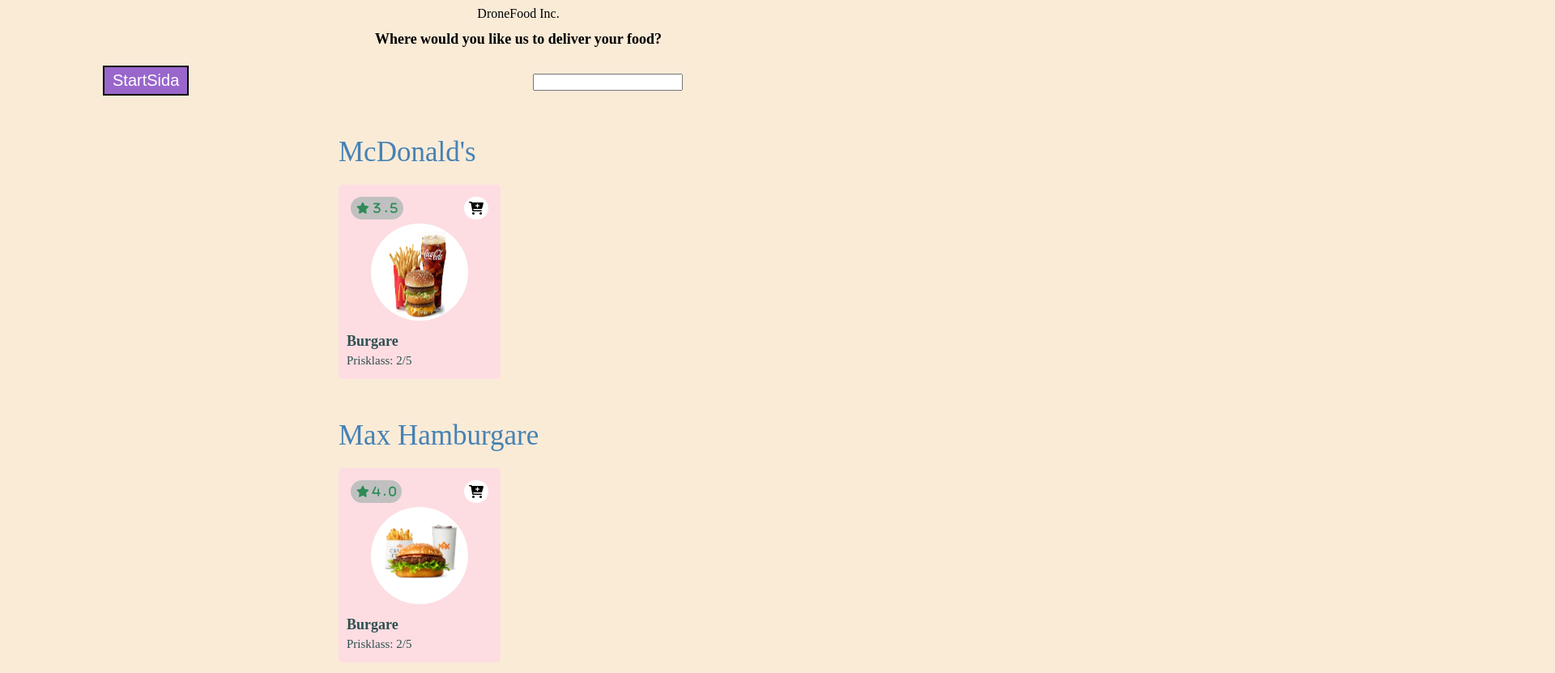
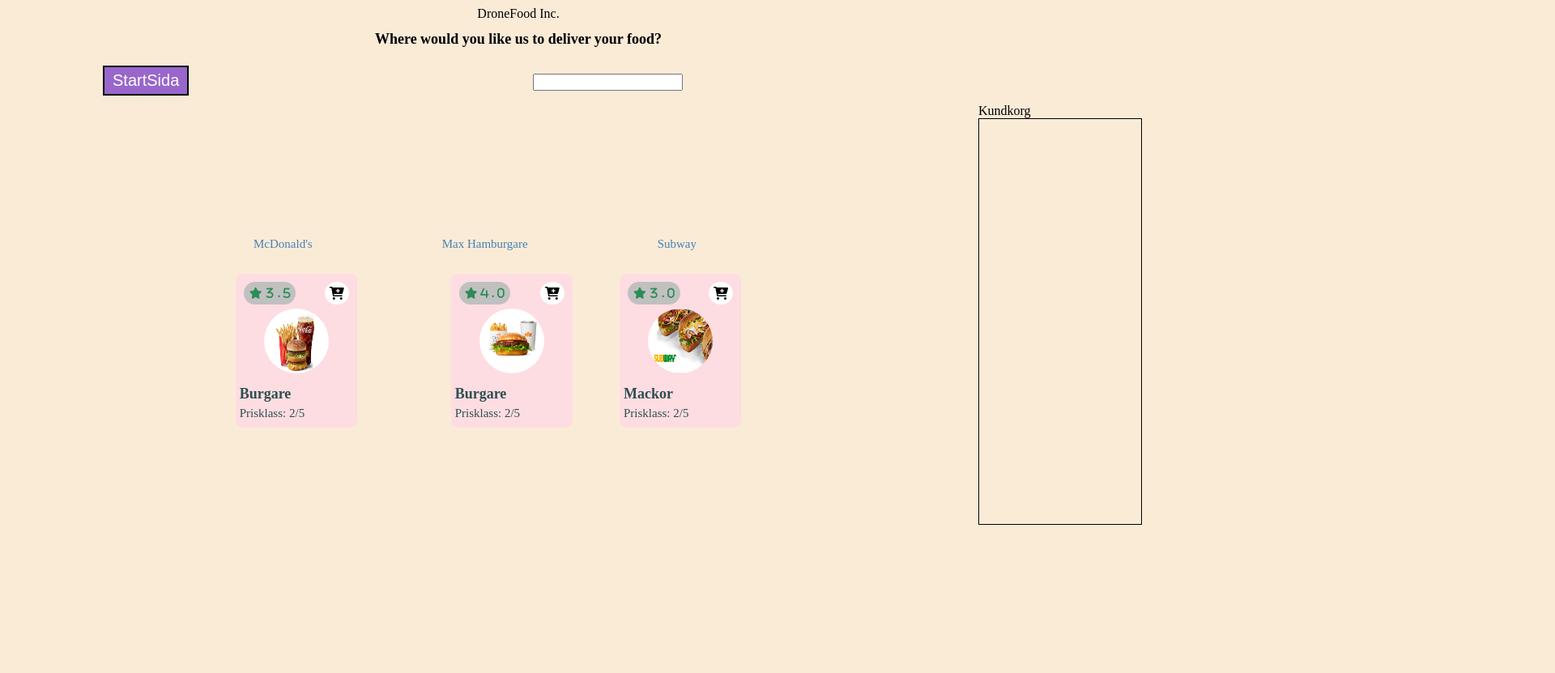
Before and after one commit to RossiAV/Digitalisering-Hemsida, a plain HTML site: page index.html in a window 1280 px wide. Shown: the top 831 px of the page at 81% size, 1920 px wide, since content can reach past the window. Drawn offline with Linux system fonts and the light colour scheme.

Commit message:
Diverse fix på förstasidan

```diff
--- a/index.html
+++ b/index.html
@@ -32,9 +32,11 @@
       </a>
 
 
-	  <script src="index.js"></script>
+
     </body>
   </head>
+  <div id="Kundkorg">Kundkorg</div>
+  <div id="box" style="width:200px;height:500px;border:1px solid #000;"></div>
     <div id="mat">
       <div id="McDonald">
         <p id="category-name">McDonald's</p>
@@ -43,7 +45,7 @@
               <i class="fa-solid fa-star" id="rating"> 3 . 5</i>
               <i class="fa-solid fa-cart-plus"></i>
           </div>
-          <img src="Images/McDonalds.jpeg" alt="">
+          <img id="donk" src="Images/McDonalds.jpeg" onclick=test()>
           <p id="item-name">Burgare</p>
           <p id="item-price">Prisklass: 2/5</p>
         </div>
@@ -57,7 +59,7 @@
             <i class="fa-solid fa-star" id="rating"> 4 . 0</i>
             <i class="fa-solid fa-cart-plus"></i>
           </div>
-          <img src="Images/Max.png">
+          <img id="MaxHamburgare" src="Images/Max.png">
           <p id="item-name">Burgare</p>
           <p id="item-price">Prisklass: 2/5</p>
         </div>
@@ -75,4 +77,5 @@
         </div>
       </div>
     </div>
+  <script src="index.js"></script>
 </HTML>
--- a/index.js
+++ b/index.js
@@ -0,0 +1,35 @@
+let test = () => {
+    document.getElementById("box").innerHTML="<img src='Images/MaxPommes.png' />";
+    let ele = document.getElementById('box');
+    ele.innerHTML += 'Max Pommes';
+}
+
+document.getElementById("MaxHamburgare").onclick = function () {
+    var div = document.createElement('div');
+       div.style.backgroundColor = "black";
+       div.style.position = "absolute";
+       div.style.left = "575px";
+       div.style.bottom = "325px";
+       div.style.height = "10px";
+       div.style.width = "10px";
+
+       document.getElementsByTagName('body')[0].appendChild(div);
+};
+/*
+function test(){
+    document.getElementById("box").innerHTML="<img src='Images/MaxPommes.png' />";
+    document.getElementById("box").textContent= 'Max pommes' ;
+}
+*/
+
+
+
+/*function test() {
+    var item = document.getElementById("donk");
+     var list = document.getElementById("box");
+    var clonedItem = item.cloneNode(true);
+    list.appendChild(clonedItem);
+}
+for(var i = 0; i < 5; i++) {
+    cloneItem();
+  }*/
--- a/style.css
+++ b/style.css
@@ -21,31 +21,33 @@ h1 {
     margin-top: 40px;
 }
 #category-name{
-    margin: 10px;
-    font-size: 35px;
+    float: left;
+    margin: 5px;
+    font-size: 15px;
     color:steelblue;
-    position: relative; left: 400px;
+    position: relative; bottom: 400px; left: 300px;
 }
 #item-card{
-    width: 180px;
-    height: 220px;
-    padding: 10px;
-    margin: 10px;
+    float: left;
+    width: 140px;
+    height: 180px;
+    padding: 5px;
+    margin: auto;
     display: inline-block;
-    border-radius: 5px;
+    border-radius: 8px;
     background: rgb(253, 221, 226);
-    cursor: pointer;
     transition: 0.5s all ease-in-out;
-    position: relative; left: 400px;
+    position: relative; bottom: 350px; left: 200px;
 }
 #item-card img{
-    width: 120px;
-    height: 120px;
+    width: 80px;
+    height: 80px;
     border-radius: 50%;
     margin: auto;
     display: block;
     margin-bottom: 15px;
     transition: 0.5s all ease-in-out;
+    cursor: pointer;
 }
 #item-card img:hover{
     transform: scale(1.1);
@@ -84,3 +86,9 @@ h1 {
     color: darkslategray;
     font-size: 15px;
 }
+#box{
+    position: relative; left: 1200px;
+}
+#Kundkorg{
+    position: relative; left: 1200px;
+}
```
Also changed, not shown: Images/MaxPommes.png (added), 1 other file.
